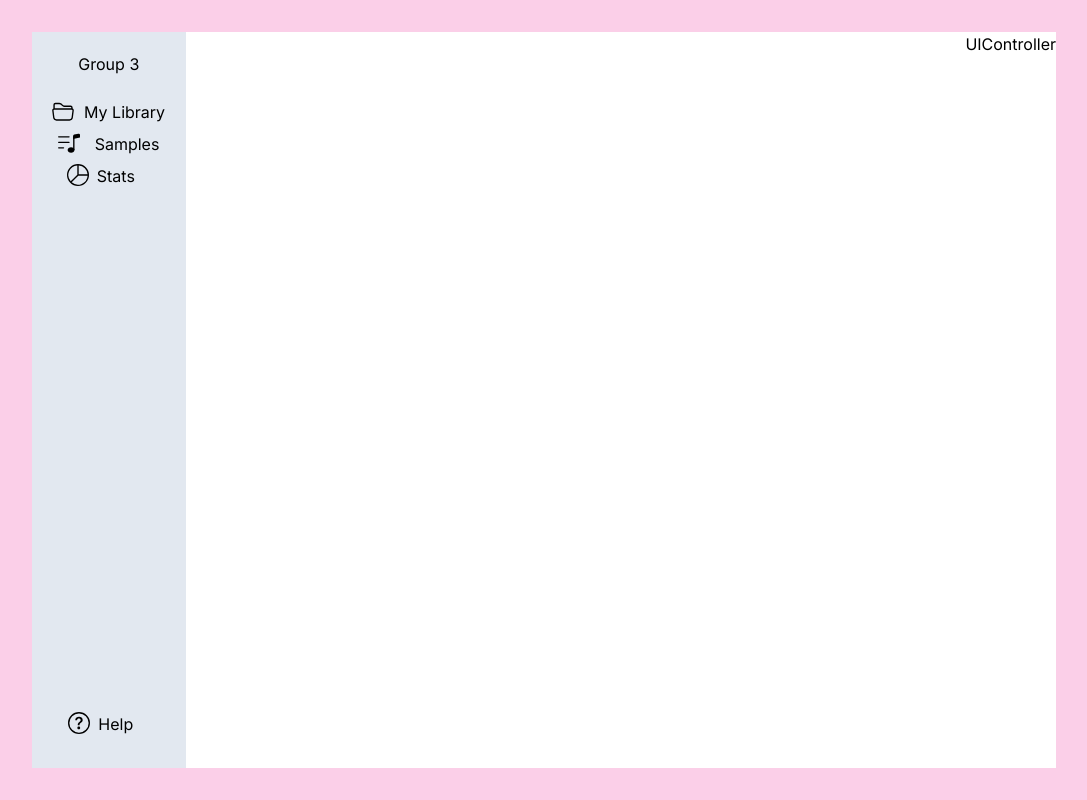
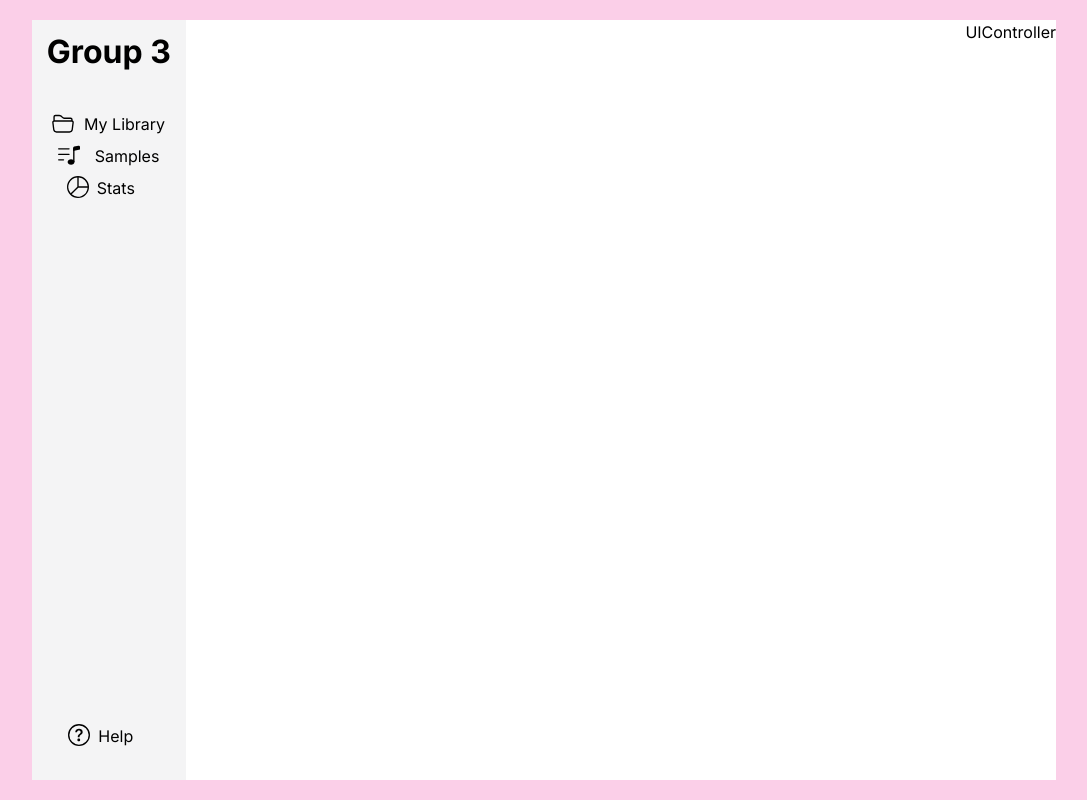
Before and after one commit to whateveriswhatever/Open-And-Free, a Next.js app: page /explore in a window 1280 px wide. Shown: the whole page, without its empty margins (96-1183 px from the left). Built offline with nearby package versions, Linux system fonts and the light colour scheme.

Commit message:
Change the background color of the left-navigator on the main music page

```diff
--- a/src/app/explore/{components}/LeftSideBar.tsx
+++ b/src/app/explore/{components}/LeftSideBar.tsx
@@ -4,9 +4,10 @@ const LeftSideBar = () => {
   return (
     <div
       id="left_navbar"
-      className="desktop:w-[15%] desktop:h-[100%] bg-slate-200 flex flex-col justify-center text-center"
+      className="desktop:w-[15%] desktop:h-[100%] bg-zinc-100 flex flex-col justify-center text-center"
     >
       <BrandIcon />
+      <br />
       <OptionControllers />
 
       <div
@@ -28,7 +29,7 @@ const BrandIcon: React.FC = () => {
         id="brand_icon"
         className="desktop:h-[4rem] flex items-center justify-center"
       >
-        <h2>Group 3</h2>
+        <h2 className="font-bold desktop:text-[2rem]">Group 3</h2>
       </div>
     </>
   );
```
